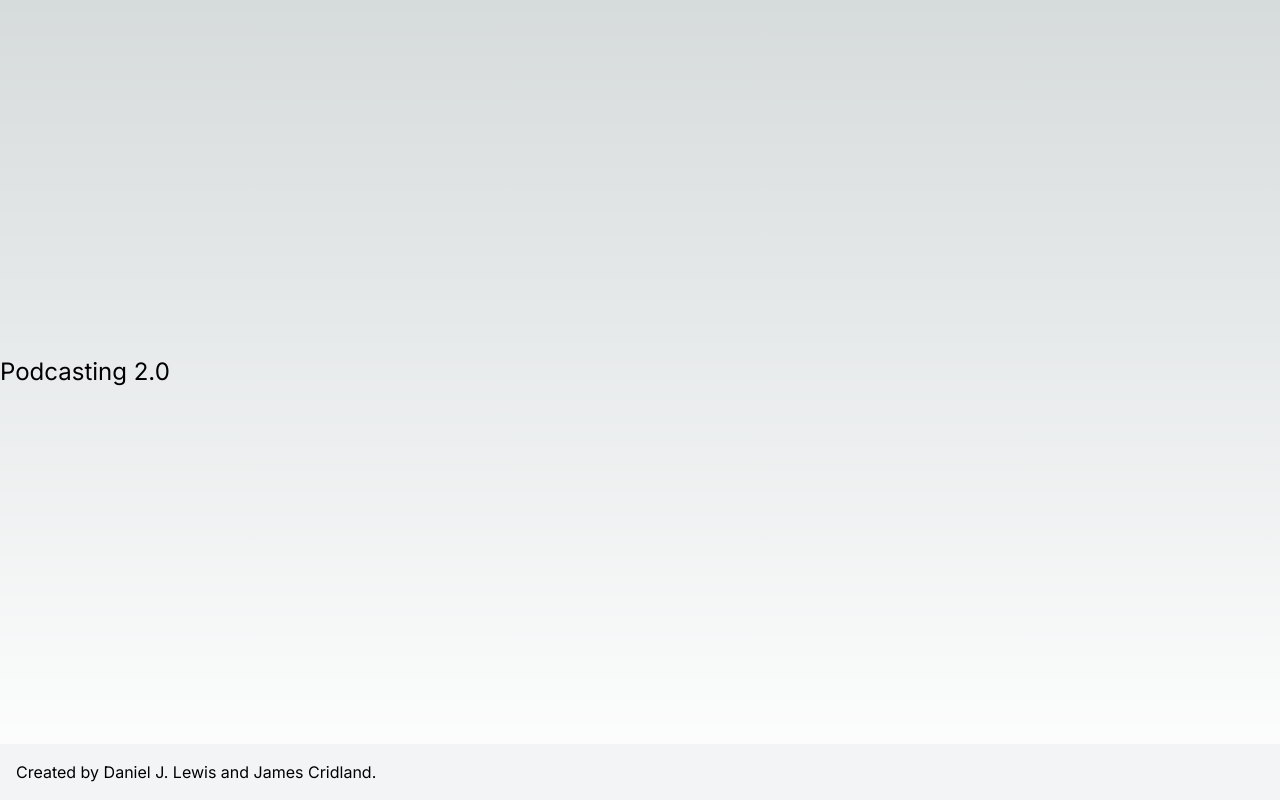
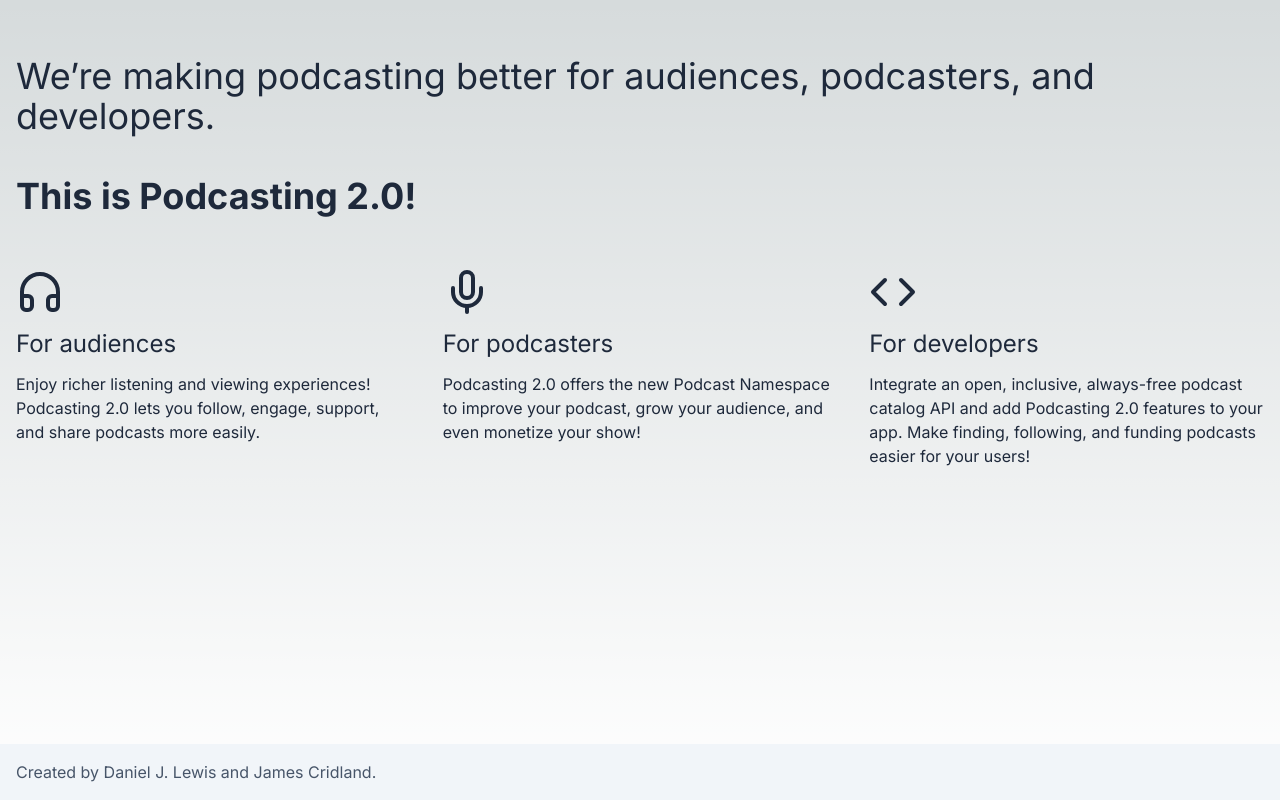
Before and after one commit to theDanielJLewis/podcasting2.org, a Next.js app: page / in a window 1280 px wide. Built offline with nearby package versions, Linux system fonts and the light colour scheme.

Commit message:
Landing page content

```diff
--- a/src/app/layout.tsx
+++ b/src/app/layout.tsx
@@ -24,7 +24,9 @@ export default function RootLayout({
         }
       >
         {/* <Header /> */}
-        <div className="flex shrink grow overflow-hidden">{children}</div>
+        <div className="flex shrink grow overflow-hidden dark:bg-slate-900 text-slate-800 dark:text-slate-100">
+          <main className="container mx-auto p-4">{children}</main>
+        </div>
         <Footer />
       </body>
     </html>
--- a/src/app/page.tsx
+++ b/src/app/page.tsx
@@ -1,5 +1,6 @@
 import Image from "next/image";
 import type { Metadata } from "next";
+import { Code, Headphones, Mic } from "lucide-react";
 
 export const metadata: Metadata = {
   title: "Podcasting 2.0",
@@ -8,10 +9,55 @@ export const metadata: Metadata = {
 
 export default function Home() {
   return (
-    <main className="container flex max-w-lg flex-col justify-center gap-4">
-      <div className="">
-        <h1 className="text-2xl">Podcasting 2.0</h1>
+    <>
+      <div className="text-4xl py-10">
+        <h1>
+          We&rsquo;re making podcasting better for audiences, podcasters, and
+          developers. <br />
+          <br />
+          <span className="font-bold">This is Podcasting 2.0!</span>
+        </h1>
       </div>
-    </main>
+      <div>
+        <div className="grid md:grid-cols-3 gap-8">
+          <div className="py-3">
+            <Headphones size={48} />
+            <h2 className="my-3 text-2xl">For audiences</h2>
+            <p>
+              Enjoy richer listening and viewing experiences! Podcasting 2.0
+              lets you follow, engage, support, and share podcasts more easily.
+            </p>
+            {/* <LinkContainer to="/apps">
+              <Button>Try a better podcast app!</Button>
+            </LinkContainer> */}
+          </div>
+          <div className="py-3">
+            <Mic size={48} />
+
+            <h2 className="my-3 text-2xl">For podcasters</h2>
+            <p>
+              Podcasting 2.0 offers the new Podcast Namespace to improve your
+              podcast, grow your audience, and even monetize your show!
+            </p>
+            {/* <LinkContainer to="/podcasters">
+              <Button>Upgrade to Podcasting 2.0!</Button>
+            </LinkContainer> */}
+          </div>
+          <div className="py-3">
+            <Code size={48} />
+
+            <h2 className="my-3 text-2xl">For developers</h2>
+            <p>
+              Integrate an open, inclusive, always-free podcast catalog API and
+              add Podcasting 2.0 features to your app. Make finding, following,
+              and funding podcasts easier for your users!
+            </p>
+            {/* <LinkContainer to="/developers">
+              <Button>Put Podcasting 2.0 in your app!</Button>
+            </LinkContainer> */}
+          </div>
+        </div>
+      </div>
+    </>
   );
 }
--- a/src/components/Footer.tsx
+++ b/src/components/Footer.tsx
@@ -1,7 +1,9 @@
 export function Footer() {
   return (
-    <footer className="flex items-center bg-gray-100 dark:bg-gray-800 p-4">
-      Created by Daniel J. Lewis and James Cridland.
+    <footer className="bg-slate-100 dark:bg-slate-950 text-slate-600 dark:text-slate-400">
+      <div className="container mx-auto p-4">
+        Created by Daniel J. Lewis and James Cridland.
+      </div>
     </footer>
   );
 }
```
Also changed, not shown: package.json (+9 -4 lines), 1 other file (tests, documents, lock files or other folders).
